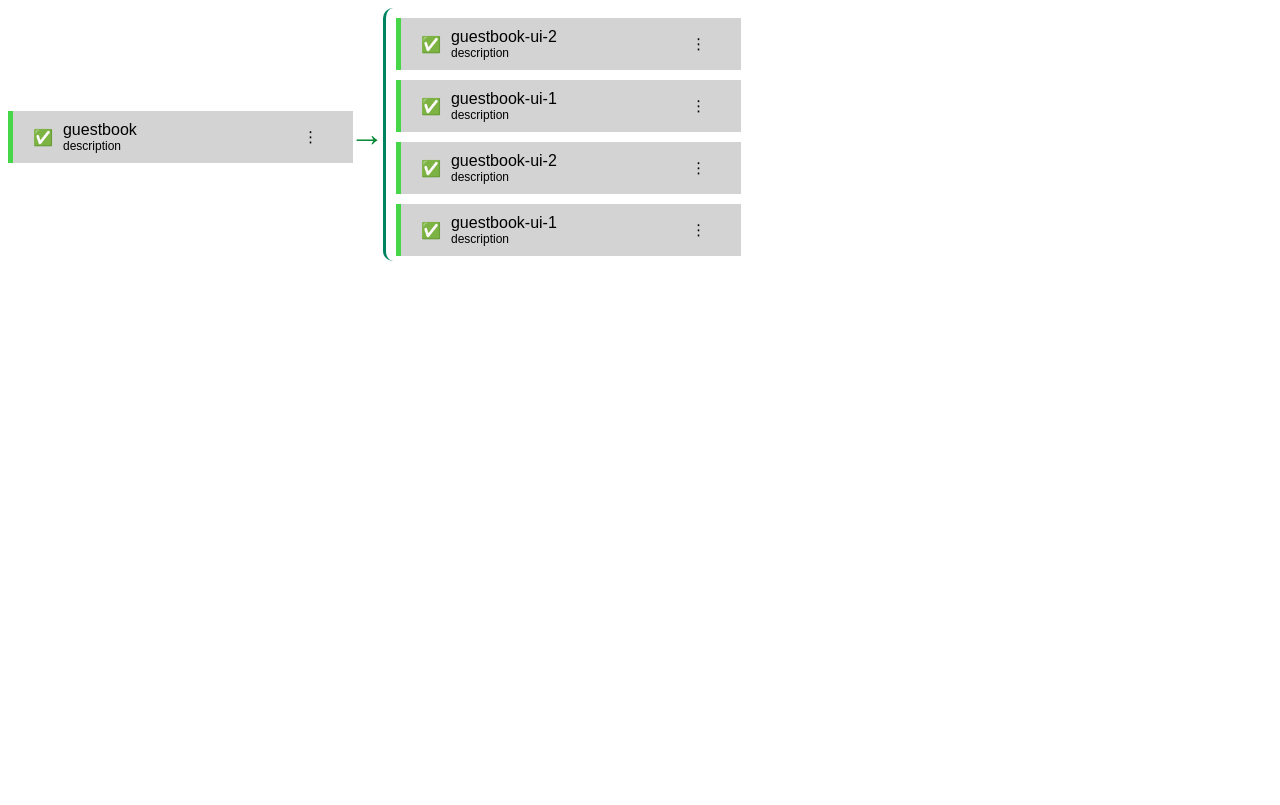
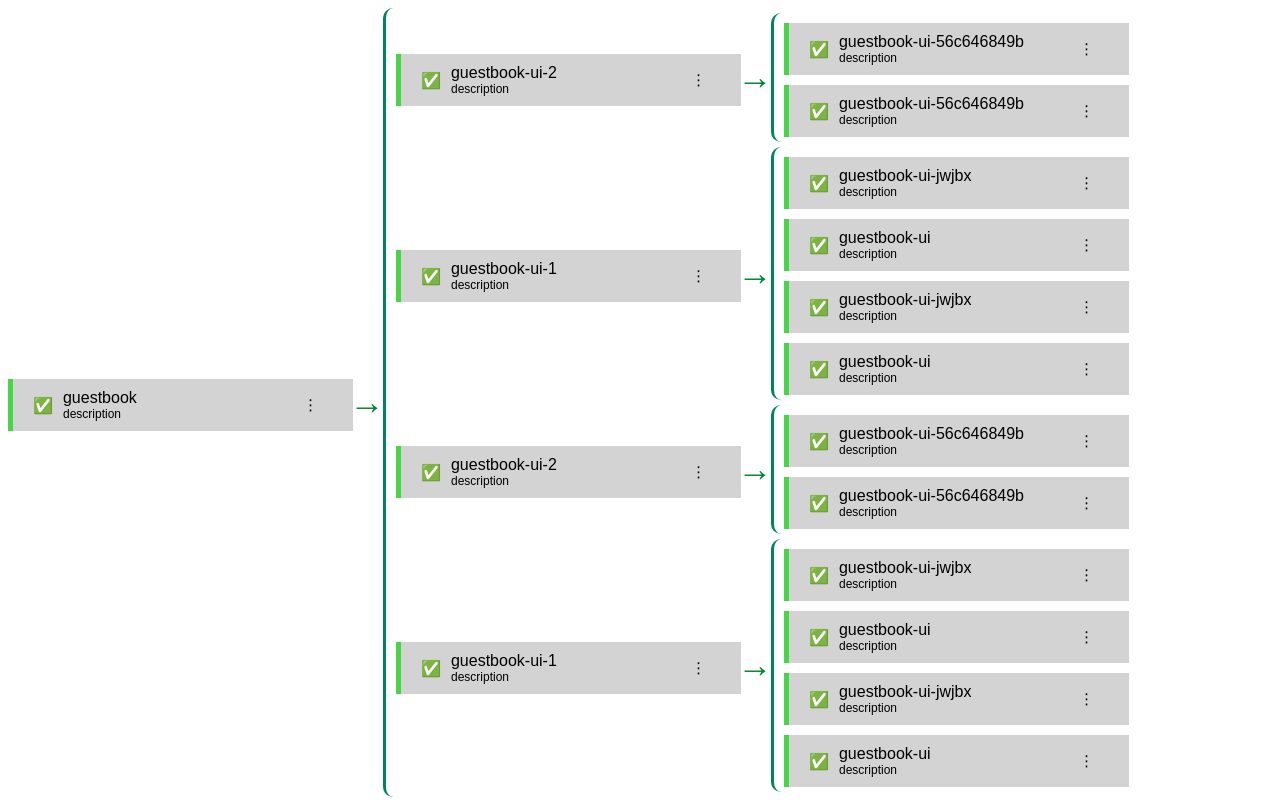
Before and after one commit to nomankhokhar/windows-explorer-in-react, a React (Create React App) app: page / in a window 1280 px wide. Built offline with nearby package versions, Linux system fonts and the light colour scheme.

Commit message:
Final Status

```diff
--- a/src/App.js
+++ b/src/App.js
@@ -15,25 +15,23 @@ function App() {
 
   const { insertNode } = useTraverseTree();
 
-  const handleInsertNode = (parentID, folderId, item, isFolder) => {
-    const finalTree = insertNode(
-      explorerData,
-      parentID,
-      folderId,
-      item,
-      isFolder
-    );
+  const handleInsertNode = (parentID, folderId, item) => {
+    const finalTree = insertNode(explorerData, parentID, folderId, item);
     setExplorerData((preFinalTree) => (preFinalTree = finalTree));
+    console.log(finalTree);
   };
 
   const [childs, setChilds] = useState([]);
 
   useEffect(() => {
-    const handleChilders = (childs) => {
-      childs?.map((child)=>{
-
-        handleInsertNode(child.uid , )
-      })
+    const handleChilders = () => {
+      childs?.map((child) => {
+        handleInsertNode(child.parentID, child.id, child.name);
+      });
+    };
+    if (childs.length > 0) {
+      handleChilders();
+      console.log(childs);
     }
   }, [childs]);
 
@@ -44,6 +42,7 @@ function App() {
           ...prevChilds,
           {
             id: node.parentRefs[0].uid,
+            parentID: node.parentRefs[0].uid,
             isFolder: true,
             name: node.name,
             items: [],
@@ -51,7 +50,7 @@ function App() {
         ]);
       } else {
         const newNode = { ...node, uid: node.uid, parentID: "1" };
-        handleInsertNode(newNode.parentID, newNode.uid, newNode.name, true);
+        handleInsertNode(newNode.parentID, newNode.uid, newNode.name);
       }
     });
   };
--- a/src/hooks/use-traverse-tree.js
+++ b/src/hooks/use-traverse-tree.js
@@ -1,10 +1,11 @@
 const useTraverseTree = () => {
-  const insertNode = function (tree, parentID, folderId, item, isFolder) {
-    if (tree.id === parentID && tree.isFolder) {
+  const insertNode = function (tree, parentID, folderId, item) {
+    if (tree.id === parentID) {
       tree.items.unshift({
         id: folderId,
+        parentID: parentID,
         name: item,
-        isFolder: isFolder,
+        isFolder: true,
         items: [],
       });
 
@@ -12,7 +13,7 @@ const useTraverseTree = () => {
     }
 
     let latestNode = tree?.items?.map((exp) => {
-      return insertNode(exp, folderId, item, isFolder);
+      return insertNode(exp, parentID, folderId, item);
     });
     return { ...tree, items: latestNode };
   };
```
